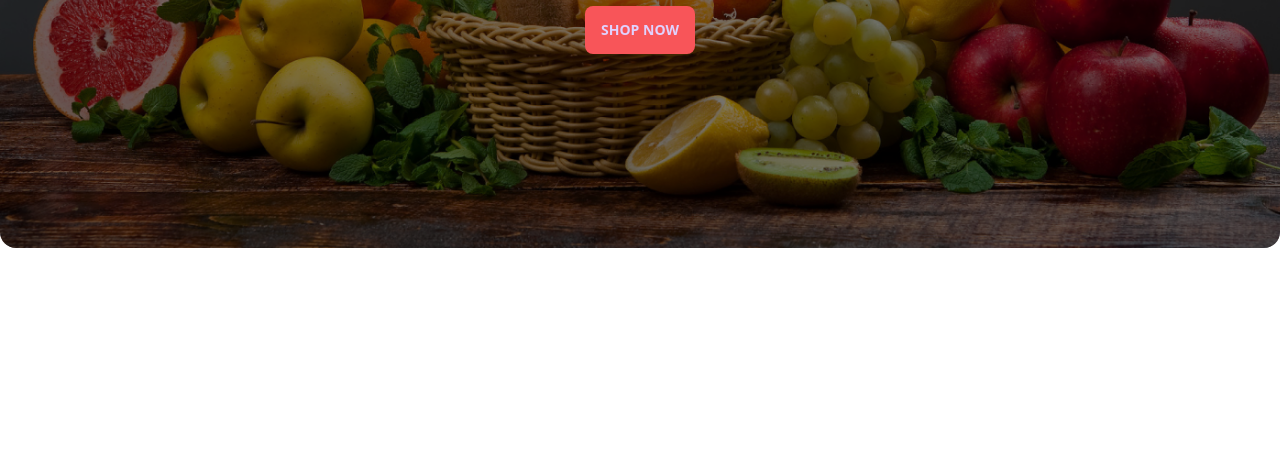
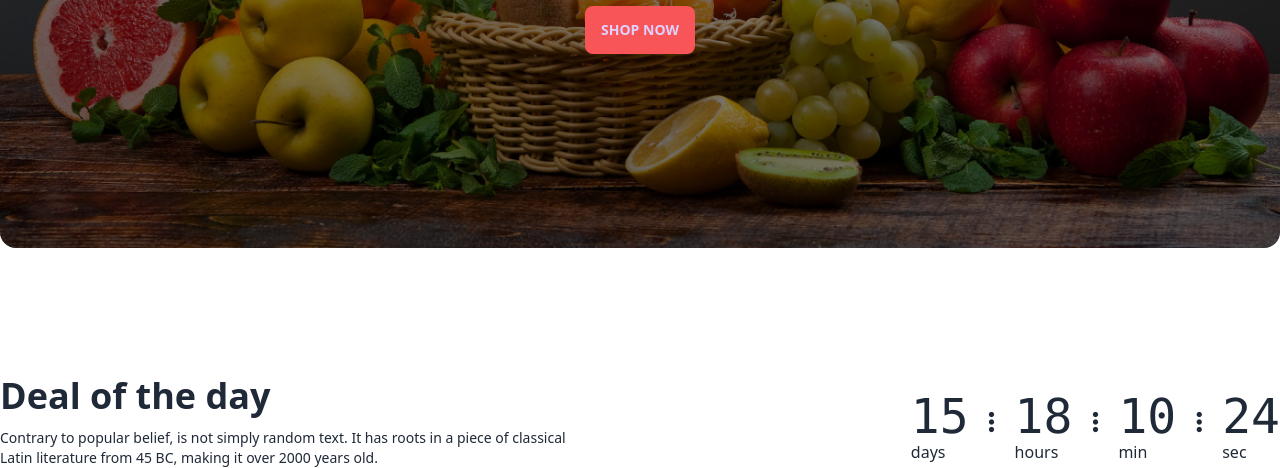
Before and after one commit to AntarProgrammer/Fruit-Valley, a plain HTML site: page index.html in a window 1280 px wide. Shown: the part 418-886 px from the top of the page. Before the commit the page ends 800 px from the top, so only its background shows below. Drawn offline with nearby package versions, Linux system fonts and the light colour scheme; grey boxes are pictures that could not be loaded.

Commit message:
forth commit

```diff
--- a/index.html
+++ b/index.html
@@ -25,7 +25,7 @@
 </head>
 
 <body>
-  <header class="max-w-sm md:max-w-screen-sm lg:max-w-screen-xl mx-auto  ">
+  <header class="max-w-sm md:max-w-screen-sm lg:max-w-screen-xl mx-auto">
     <nav>
       <div
         class=" flex flex-row-reverse lg:flex-row justify-between navbar bg-base-100 lg:bg-[#F85559] p-3 rounded-full">
@@ -69,7 +69,7 @@
 
     <!-- banner section started -->
     <section>
-      <div class="carousel rounded-2xl mt-5  lg:mt-10 w-full  lg:h-[550px] h-[300px]">
+      <div class="carousel rounded-2xl mt-5  lg:mt-10 lg:w-full w-96  lg:h-[550px] h-[300px]">
         <div id="slide1" class="carousel-item relative w-full"
           style="background-image: url(images/banner1.png); background-size: cover;">
           <div class="w-full h-full mx-auto pt-10 lg:pt-20 backdrop-brightness-50">
@@ -134,8 +134,68 @@
     <!-- banner section ended -->
   </header>
 
-  <main class="max-w-screen-xl max-auto">
 
+  <main class="max-w-sm md:max-w-screen-sm lg:max-w-screen-xl mx-auto">
+     <!-- Deal of the day section started -->
+ <section class="mt-32">
+    <div class="flex lg:flex-row flex-col justify-between space-y-4">
+      <div class="space-y-3 lg:text-start text-center">
+        <h2 class="lg:text-4xl text-2xl  font-bold ">Deal of the day</h2>
+        <p class="lg:text-sm text-xs">Contrary to popular belief, is not simply random text. It has roots in a piece of classical <br> Latin literature from 45 BC, making it over 2000 years old.</p>
+      </div>
+
+      <div class="text-base">
+        <div class="grid grid-flow-col gap-5 ml-8 auto-cols-max">
+          <div class="flex items-center ">
+           <div class="flex flex-col">
+            <span class="countdown font-mono text-5xl">
+              <span style="--value:15;"></span>
+            </span>
+            days
+           </div>
+            <div class="text-2xl mb-3 lg:ml-5 ml-3">
+              <i class="fa-solid fa-ellipsis-vertical"></i>
+            </div>
+          </div>
+
+          <div class="flex items-center ">
+            <div class="flex flex-col">
+             <span class="countdown font-mono text-5xl">
+               <span style="--value:18;"></span>
+             </span>
+             hours
+            </div>
+             <div class="text-2xl mb-3 lg:ml-5 ml-3">
+               <i class="fa-solid fa-ellipsis-vertical"></i>
+             </div>
+           </div>
+
+           <div class="flex items-center ">
+            <div class="flex flex-col">
+             <span class="countdown font-mono text-5xl">
+               <span style="--value:10;"></span>
+             </span>
+             min
+            </div>
+             <div class="text-2xl mb-3 lg:ml-5 ml-3">
+               <i class="fa-solid fa-ellipsis-vertical"></i>
+             </div>
+           </div>
+
+           <div class="flex items-center ">
+           <div class="flex flex-col">
+            <span class="countdown font-mono text-5xl">
+              <span style="--value:24;"></span>
+            </span>
+            sec
+           </div>
+          </div>
+        </div>
+      </div>
+   </div>
+
+</section>
+    <!-- Deal of the day section ended -->
   </main>
 
   <footer>
```
